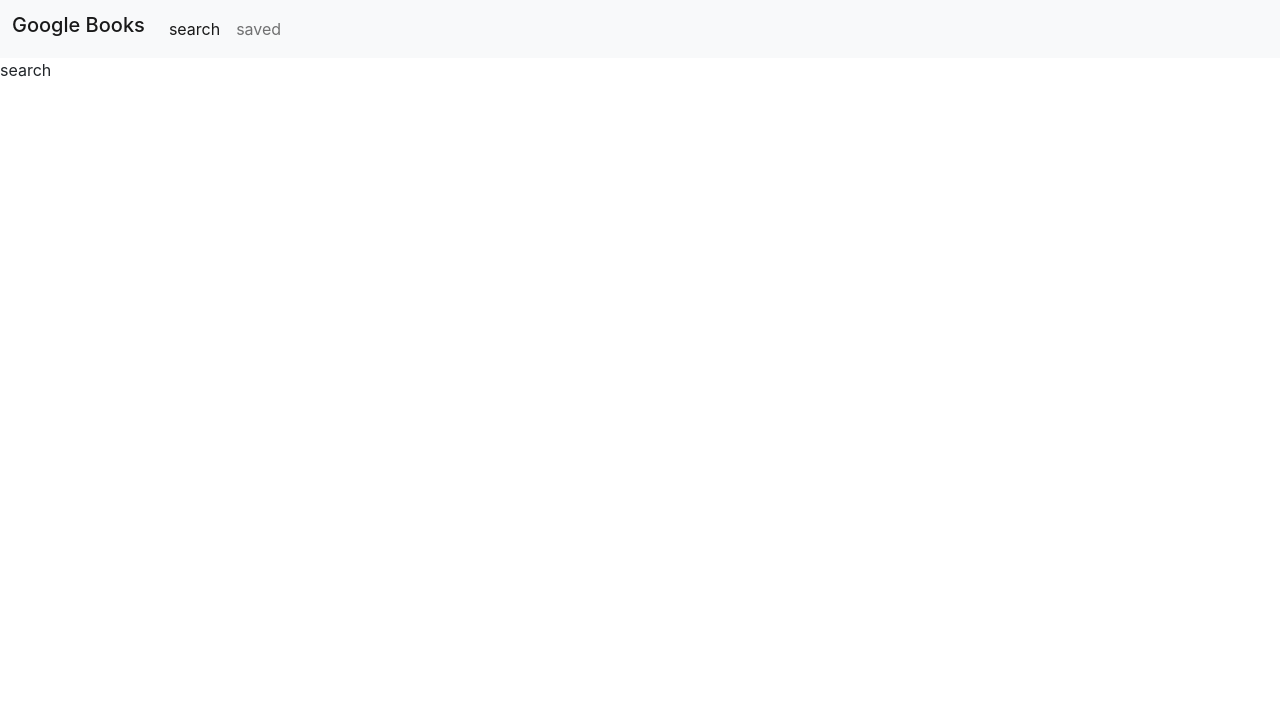
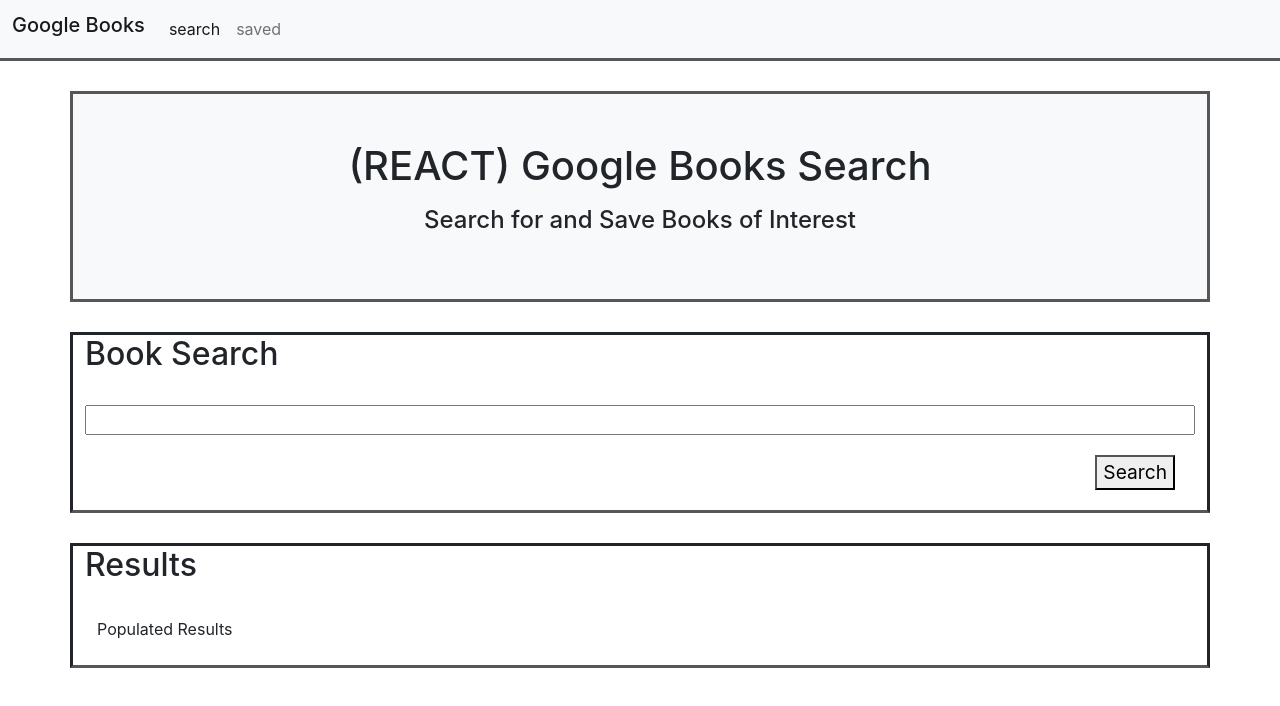
Before and after one commit to Rconat/google-books-search, a React (Create React App) app in the folder client/: page / in a window 1280 px wide. Shown: the top 706 px of the page. Built offline with nearby package versions, Linux system fonts and the light colour scheme.

Commit message:
search page and stylings

```diff
--- a/client/src/App.js
+++ b/client/src/App.js
@@ -9,12 +9,14 @@
 import Search from './pages/search'
 
 // importing components
+import Header from './components/header'
 import Nav from './components/nav'
 
 function App() {
   return (
     <Router>
       <Nav />
+      <Header />
       <Switch>
         <Route path="/saved">
           <Saved />
--- /dev/null
+++ b/client/src/components/bookSearch.js
@@ -0,0 +1,19 @@
+import React from 'react'
+
+// importing styles
+import "../css/bookSearch.css"
+
+const BookSearch = () => (
+    <div className="book-search container">
+        <h2>Book Search</h2>
+        <br/>
+        <input className="search-form"
+            type='text'
+            name='bookSearch'
+            />
+        <br />
+        <button type="submit" className = "search-btn">Search</button>
+    </div>
+)
+
+export default BookSearch
--- /dev/null
+++ b/client/src/components/header.js
@@ -0,0 +1,13 @@
+import React from 'react'
+
+// importing styles
+import "../css/header.css"
+
+const Header = () => (
+    <div className= "header container p-5 text-center bg-light">
+        <h1 className= "mb-3">(REACT) Google Books Search</h1>
+        <h4 className= "mb-3">Search for and Save Books of Interest</h4>
+    </div>
+)
+
+export default Header
--- a/client/src/components/nav.js
+++ b/client/src/components/nav.js
@@ -1,5 +1,8 @@
 import React from 'react'
 import { Link } from 'react-router-dom'
+
+// importing styles
+import '../css/nav.css'
 
 const Nav = () => (
     <nav className="navbar navbar-expand-lg navbar-light bg-light">
--- /dev/null
+++ b/client/src/components/results.js
@@ -0,0 +1,17 @@
+import React from 'react'
+
+// importing styles
+import '../css/results.css'
+
+const Results = () => (
+    <div className="results-container container">
+        <h2>Results</h2>
+        <br/>
+        <div className="populated-results container">
+            Populated Results
+        </div>
+        <br />
+    </div>
+)
+
+export default Results
--- /dev/null
+++ b/client/src/css/bookSearch.css
@@ -0,0 +1,19 @@
+.book-search {
+    border-style: solid;
+    border-bottom-width: medium;
+    border-bottom-color: rgb(87, 87, 87);
+    margin-bottom: 25px;
+    padding-bottom: 75px;
+}
+
+.search-btn {
+    font-size: 120%;
+    float: right;
+    margin: 20px;
+}
+
+.search-form {
+    text-align: center;
+    width: 100%;
+    margin: auto;
+}
--- /dev/null
+++ b/client/src/css/header.css
@@ -0,0 +1,7 @@
+.header {
+    margin-top: 30px;
+    margin-bottom: 30px;
+    border-style: solid;
+    border-color: rgb(87, 87, 87);
+    border-width: medium;
+}
--- /dev/null
+++ b/client/src/css/nav.css
@@ -0,0 +1,5 @@
+.navbar {
+    border-bottom-style: solid;
+    border-bottom-width: medium;
+    border-bottom-color: rgb(87, 87, 87);
+}
--- /dev/null
+++ b/client/src/css/results.css
@@ -0,0 +1,6 @@
+.results-container {
+    margin-top: 30px;
+    border-style: solid;
+    border-bottom-width: medium;
+    border-bottom-color: rgb(87, 87, 87);
+}
--- a/client/src/pages/search.js
+++ b/client/src/pages/search.js
@@ -1,7 +1,14 @@
 import React from 'react'
 
+// importing components
+import BookSearch from '../components/bookSearch'
+import Results from '../components/results'
+
 const Search = () => (
-    <div>search</div>
+    <>
+        <BookSearch />
+        <Results />
+    </>
 )
 
 export default Search
```
